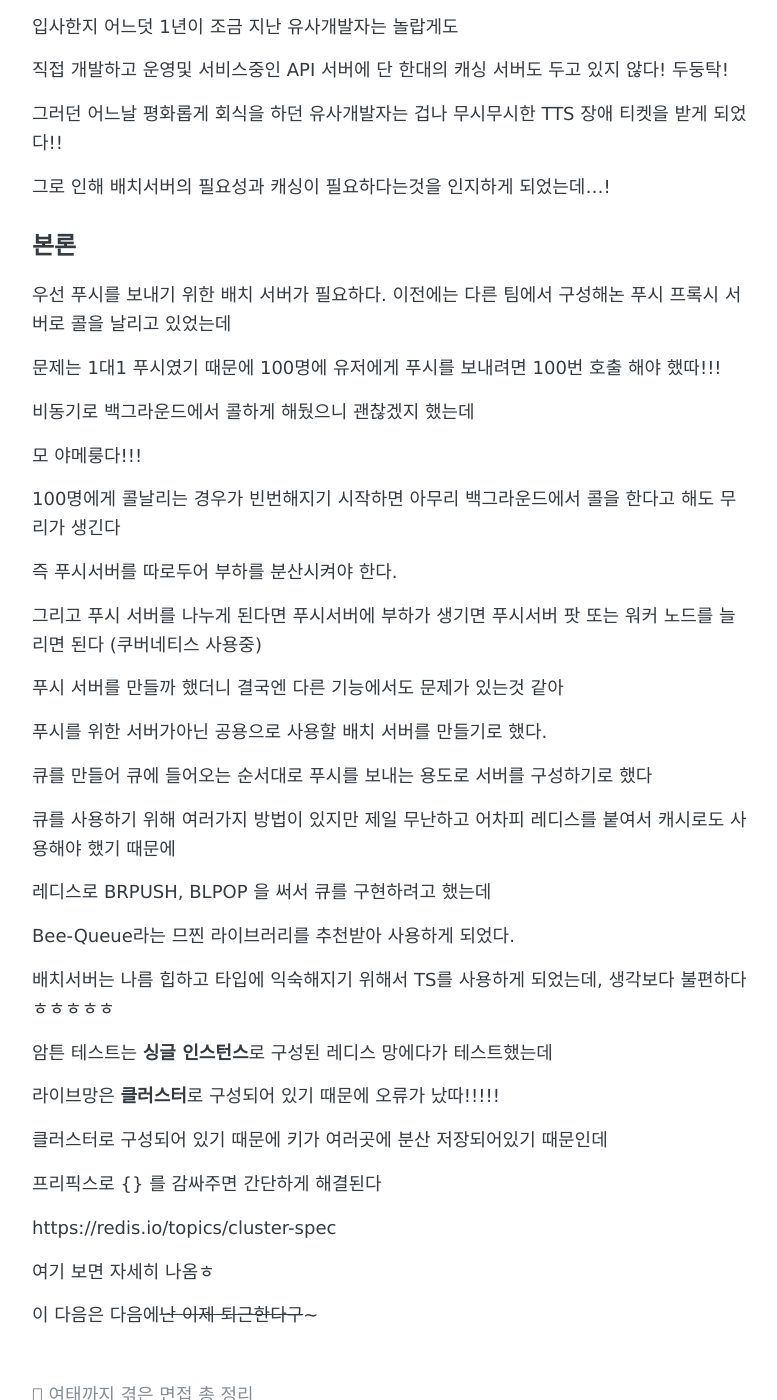
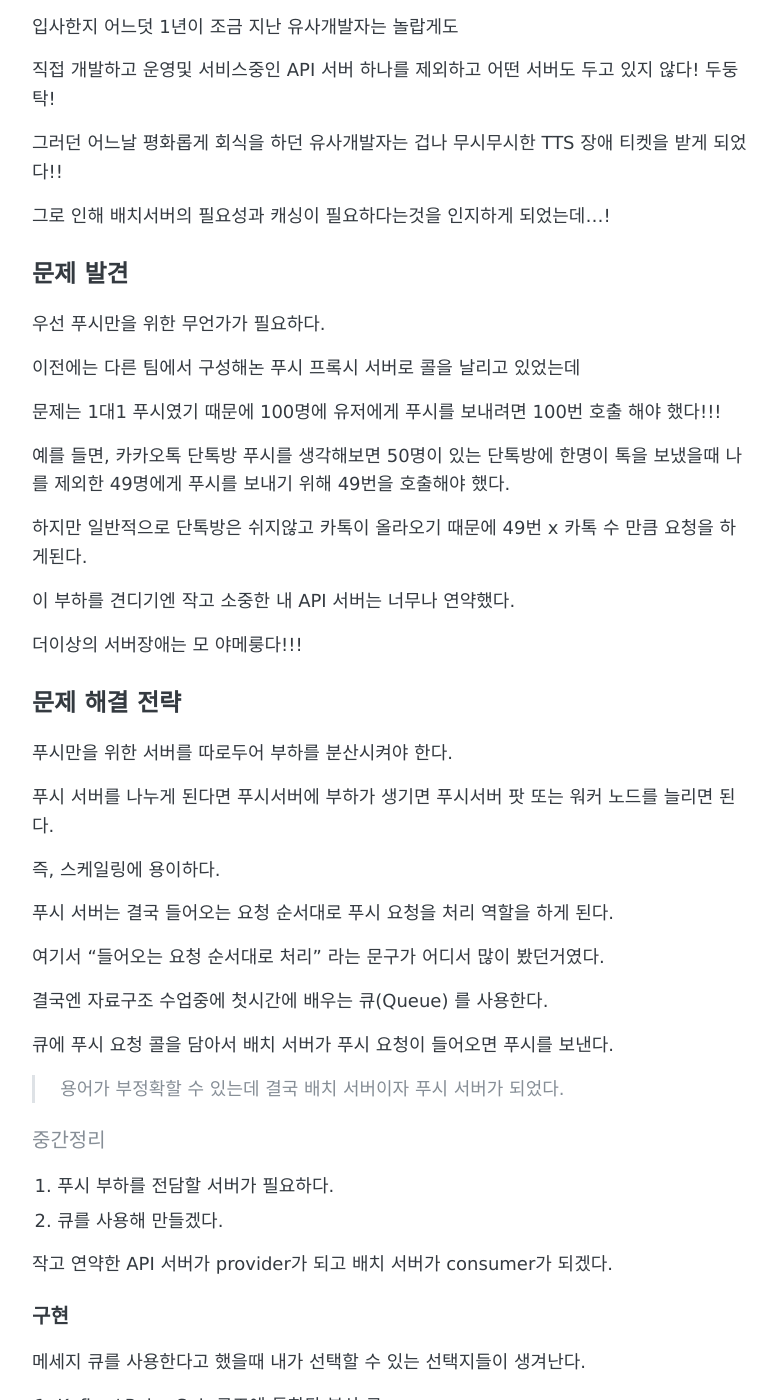
Before and after one commit to ManHyuk/ManHyuk.github.io, a Jekyll site: the page built from _posts/2019-12-24-redis.md, in a window 1280 px wide and 1400 px high, scrolled down 311 px. Shown: the whole window, without its empty margins (248-1025 px from the left). Built offline with Jekyll 4.4.1, drawn with Linux system fonts in a browser that asks for light colours; comment, search, counter and statistics services are not loaded; some of the changed text lies outside the part shown.

Commit message:
Edit Redis

```diff
--- a/_posts/2019-12-24-redis.md
+++ b/_posts/2019-12-24-redis.md
@@ -7,48 +7,84 @@ keywords: ""
 ---
 
 
-## 서론
+## 배경
 
 
 입사한지 어느덧 1년이 조금 지난 유사개발자는 놀랍게도
 
-직접 개발하고 운영및 서비스중인 API 서버에 단 한대의 캐싱 서버도 두고 있지 않다! 두둥탁!
+직접 개발하고 운영및 서비스중인 API 서버 하나를 제외하고 어떤 서버도 두고 있지 않다! 두둥탁!
 
 그러던 어느날 평화롭게 회식을 하던 유사개발자는 겁나 무시무시한 TTS 장애 티켓을 받게 되었다!!
 
 그로 인해 배치서버의 필요성과 캐싱이 필요하다는것을 인지하게 되었는데...!
 
 
-## 본론
+## 문제 발견
 
-우선 푸시를 보내기 위한 배치 서버가 필요하다.
+우선 푸시만을 위한 무언가가 필요하다.
+
 이전에는 다른 팀에서 구성해논 푸시 프록시 서버로 콜을 날리고 있었는데
 
-문제는 1대1 푸시였기 때문에 100명에 유저에게 푸시를 보내려면 100번 호출 해야 했따!!!
+문제는 1대1 푸시였기 때문에 100명에 유저에게 푸시를 보내려면 100번 호출 해야 했다!!!
 
-비동기로 백그라운드에서 콜하게 해뒀으니 괜찮겠지 했는데
+예를 들면, 카카오톡 단톡방 푸시를 생각해보면 50명이 있는 단톡방에 한명이 톡을 보냈을때
+나를 제외한 49명에게 푸시를 보내기 위해 49번을 호출해야 했다.
 
-모 야메룽다!!!
+하지만 일반적으로 단톡방은 쉬지않고 카톡이 올라오기 때문에 49번 x 카톡 수 만큼 요청을 하게된다.
 
-100명에게 콜날리는 경우가 빈번해지기 시작하면 아무리 백그라운드에서 콜을 한다고 해도 무리가 생긴다
+이 부하를 견디기엔 작고 소중한 내 API 서버는 너무나 연약했다.
 
-즉 푸시서버를 따로두어 부하를 분산시켜야 한다.
 
-그리고 푸시 서버를 나누게 된다면 푸시서버에 부하가 생기면 푸시서버 팟 또는 워커 노드를 늘리면 된다 (쿠버네티스 사용중)
+더이상의 서버장애는 모 야메룽다!!!
 
-푸시 서버를 만들까 했더니 결국엔 다른 기능에서도 문제가 있는것 같아
 
-푸시를 위한 서버가아닌 공용으로 사용할 배치 서버를 만들기로 했다.
+## 문제 해결 전략
 
-큐를 만들어 큐에 들어오는 순서대로 푸시를 보내는 용도로 서버를 구성하기로 했다
+푸시만을 위한 서버를 따로두어 부하를 분산시켜야 한다.
 
-큐를 사용하기 위해 여러가지 방법이 있지만 제일 무난하고 어차피 레디스를 붙여서 캐시로도 사용해야 했기 때문에
+푸시 서버를 나누게 된다면 푸시서버에 부하가 생기면 푸시서버 팟 또는 워커 노드를 늘리면 된다.
+
+즉, 스케일링에 용이하다.
+
+
+푸시 서버는 결국 들어오는 요청 순서대로 푸시 요청을 처리 역할을 하게 된다.
+
+여기서 "들어오는 요청 순서대로 처리" 라는 문구가 어디서 많이 봤던거였다.
+
+결국엔 자료구조 수업중에 첫시간에 배우는 큐(Queue) 를 사용한다.
+
+큐에 푸시 요청 콜을 담아서 배치 서버가 푸시 요청이 들어오면 푸시를 보낸다.
+
+> 용어가 부정확할 수 있는데 결국 배치 서버이자 푸시 서버가 되었다.
+
+
+#### 중간정리
+
+1. 푸시 부하를 전담할 서버가 필요하다.
+2. 큐를 사용해 만들겠다.
+
+작고 연약한 API 서버가 provider가 되고 배치 서버가 consumer가 되겠다.
+
+
+### 구현
+
+메세지 큐를 사용한다고 했을때 내가 선택할 수 있는 선택지들이 생겨난다.
+
+1. Kafka / Pub - Sub 구조에 특화돤 분산 큐
+2. 아마존 SQS / 클라우드 짱짱
+3. RabitMQ / 얼랭기반으로 높은 신뢰성과 많은 레퍼런스들
+4. Redis / 인메모리 키밸류 스토어
+
+
+큐를 사용하기 위해 여러가지 방법이 있지만 제일 무난하다고 생각이 드는(만만하게 느껴진다라는 뜻) 레디스를 선택했다.
+그리고 어차피 레디스로 캐싱도 구현해야 했다...
+
 
 레디스로 BRPUSH, BLPOP 을 써서 큐를 구현하려고 했는데
 
 Bee-Queue라는 므찐 라이브러리를 추천받아 사용하게 되었다.
 
-배치서버는 나름 힙하고 타입에 익숙해지기 위해서 TS를 사용하게 되었는데, 생각보다 불편하다 ㅎㅎㅎㅎㅎ
+> 배치서버는 나름 힙하고 타입에 익숙해지기 위해서 TS를 사용하게 되었는데, 생각보다 불편하다 ㅎㅎㅎㅎㅎ
 
 암튼 테스트는 **싱글 인스턴스**로 구성된 레디스 망에다가 테스트했는데
 
@@ -56,7 +92,7 @@ Bee-Queue라는 므찐 라이브러리를 추천받아 사용하게 되었다.
 
 클러스터로 구성되어 있기 때문에 키가 여러곳에 분산 저장되어있기 때문인데
 
-프리픽스로 {} 를 감싸주면 간단하게 해결된다
+프리픽스를 {} 로 감싸주면 간단하게 해결된다
 
 https://redis.io/topics/cluster-spec
 
```
